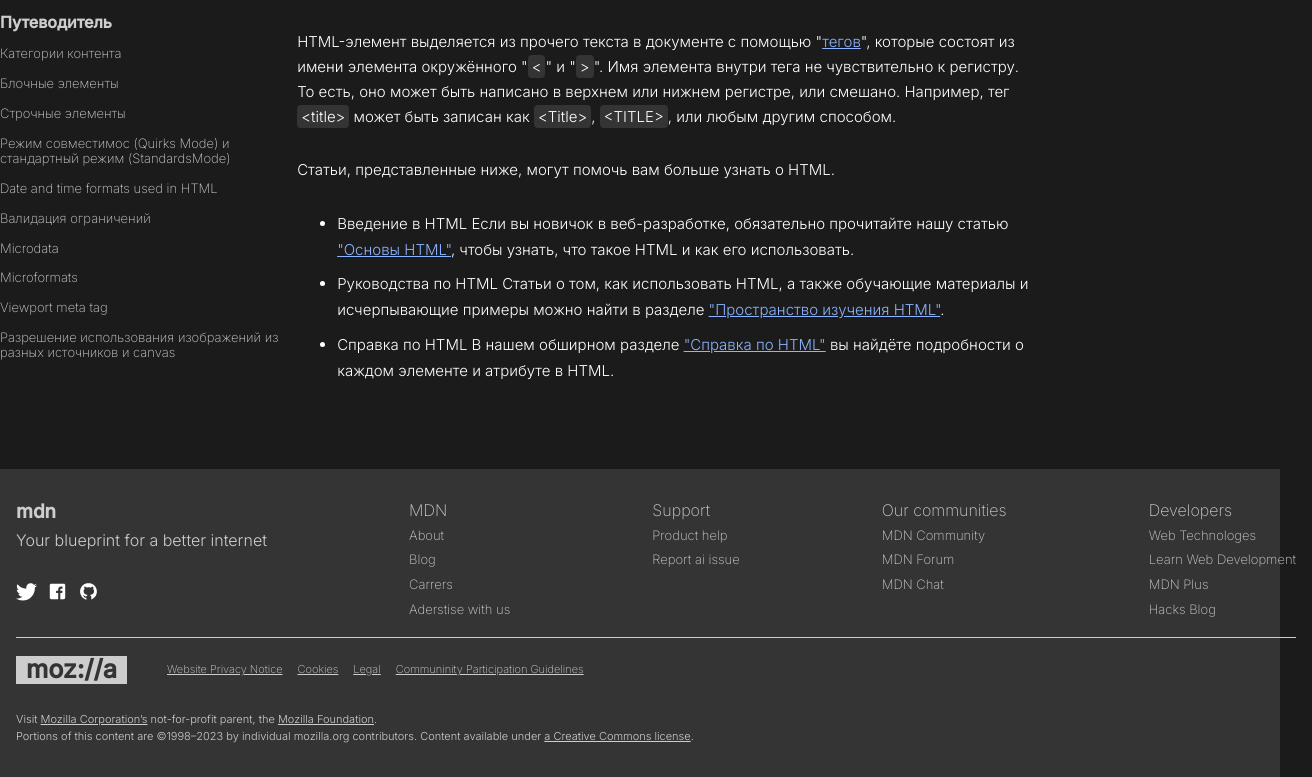
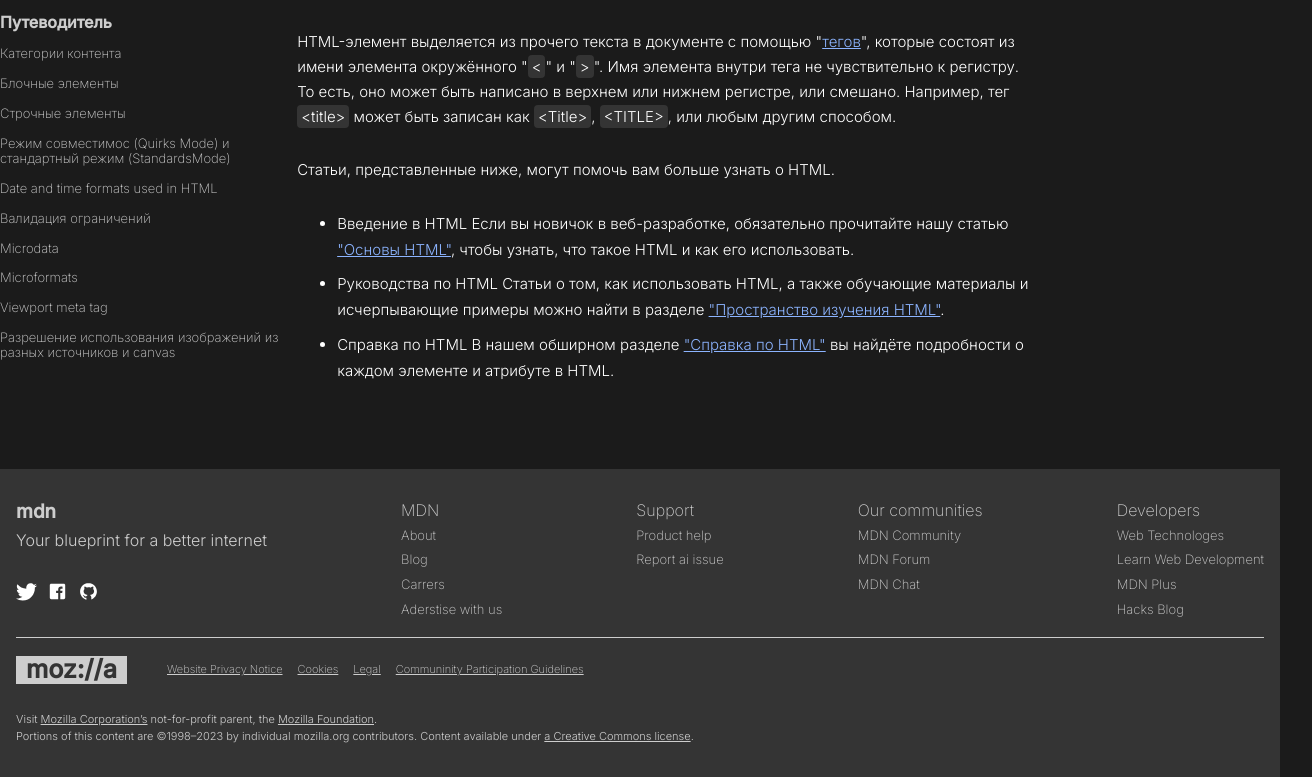
Before and after one commit to Kiryunin/Codemasters, a plain HTML site: page Task two/index.html in a window 1280 px wide. Shown: the part 572-1349 px from the top of the page, 1312 px wide, since content can reach past the window. Drawn offline with Linux system fonts and the light colour scheme.

Commit message:
fixed footer

```diff
--- a/Task two/Task-two__style/footer.css
+++ b/Task two/Task-two__style/footer.css
@@ -1,5 +1,8 @@
 .wrapper__footer {
     margin: 0 auto;
+}
+
+.footer__padding{
     padding: 32px 16px;
 }
 
--- a/Task two/index.html
+++ b/Task two/index.html
@@ -175,6 +175,7 @@
 
 <footer class="footer">
     <div class="container wrapper__footer">
+        <div class="footer__padding">
             <div class="footer__contact-information">
                 <div class="footer__social-network">
                     <h2 class="footer__list-title footer__list-title_bold">mdn</h2>
@@ -243,6 +244,7 @@
                 </div>
         </div>
         </div>
+    </div>
 </footer>
 
 <!-- <footer class="page-footer">
```
Lines whose indentation alone changed are shown as unchanged.
